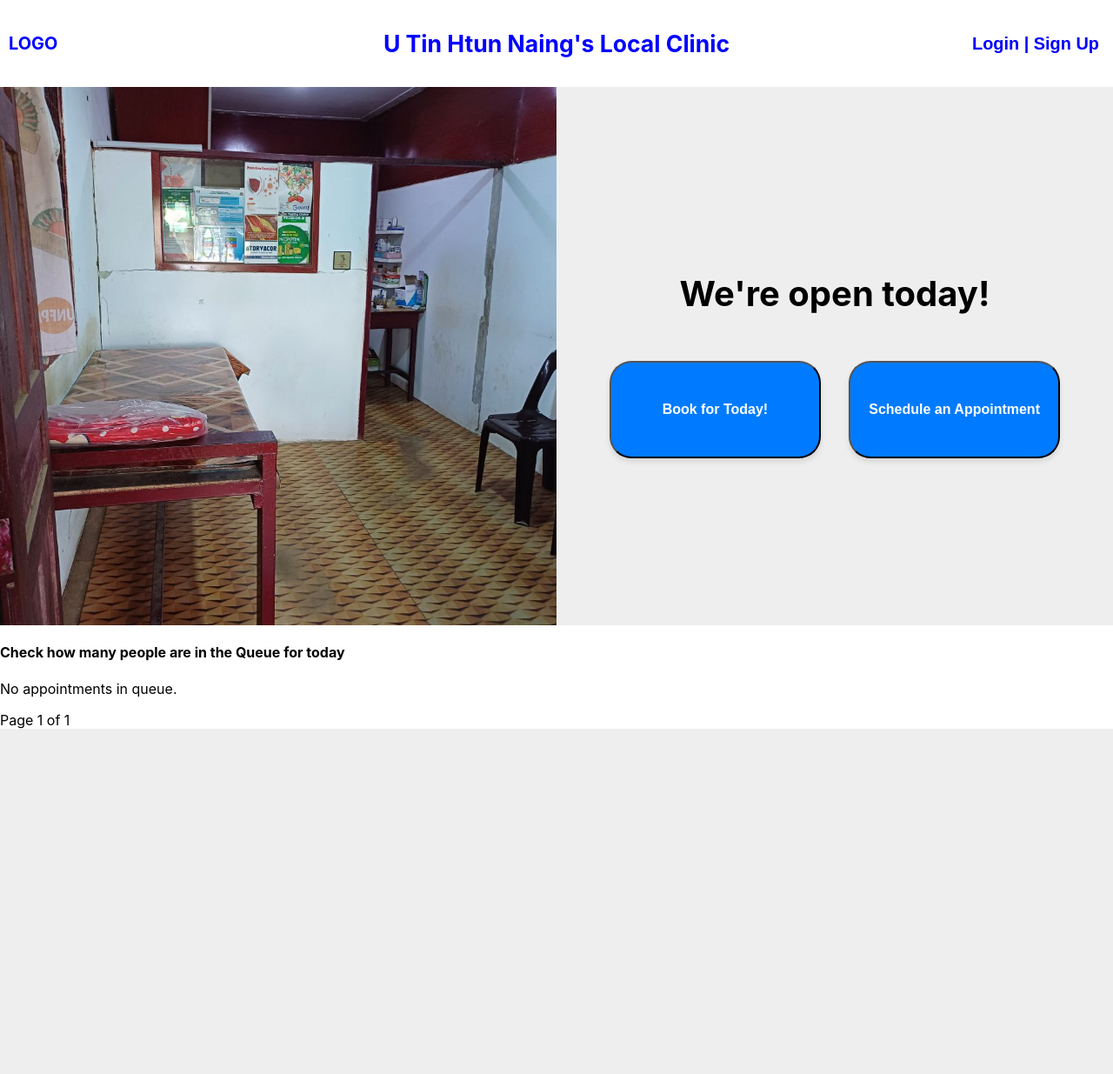
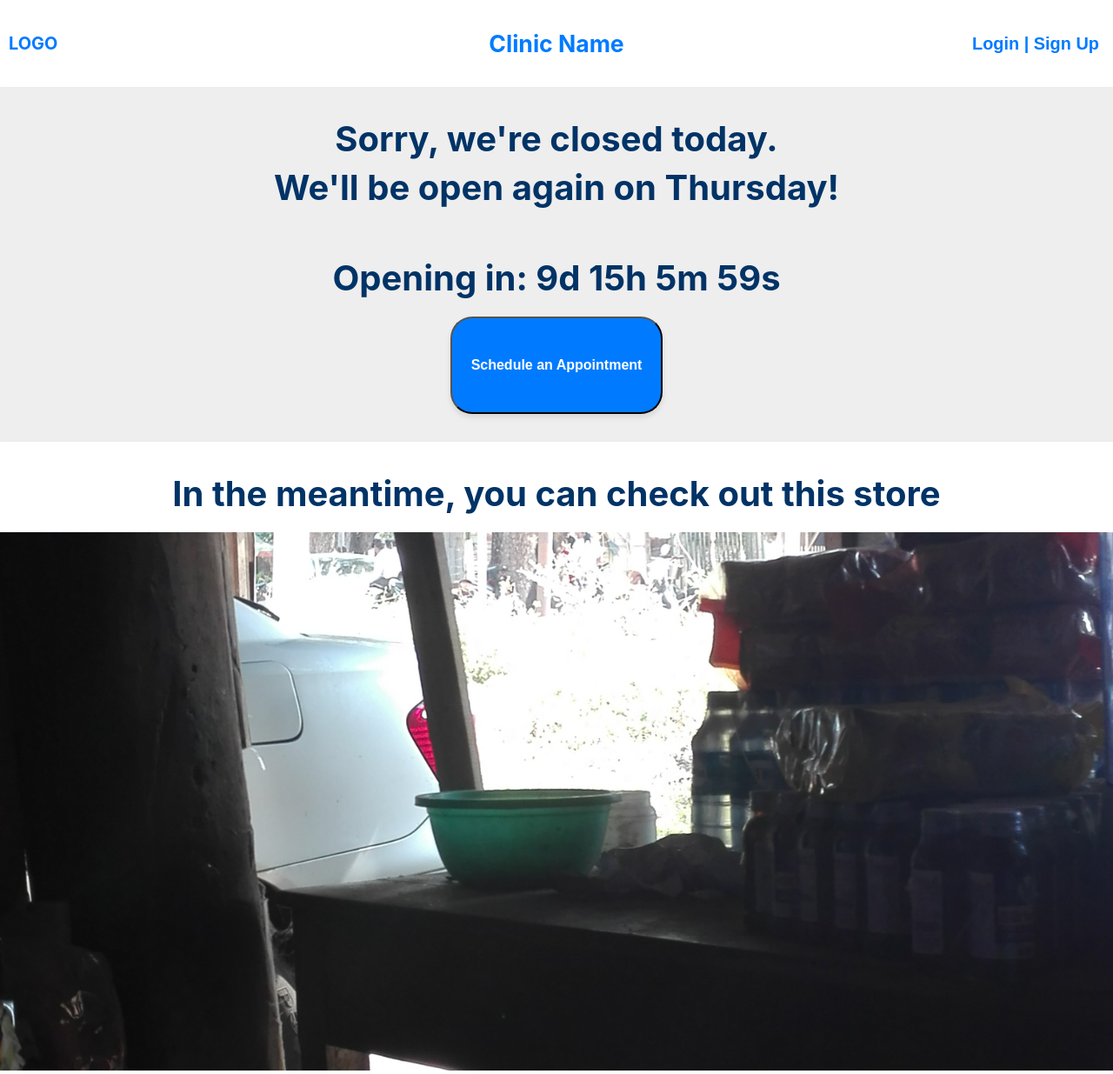
Before and after one commit to AurelianOnGit/Clinic, a Django app: page /reception/home in a window 1280 px wide. Shown: the whole page at 87% size. Before the commit the page ends 838 px from the top, so only its background shows below. Run offline with Django 5.2, Linux system fonts and the light colour scheme; data comes from the database, SQL or seed files in the repository; both versions use the stored data as it was after the commit.

Commit message:
fixed some issues, caused a lot more

```diff
--- a/Clinic/settings.py
+++ b/Clinic/settings.py
@@ -106,7 +106,7 @@
 
 LANGUAGE_CODE = 'en-us'
 
-TIME_ZONE = 'UTC'
+TIME_ZONE = 'Asia/Bangkok'
 
 USE_I18N = True
 
--- a/Reception/static/Reception/css/style.css
+++ b/Reception/static/Reception/css/style.css
@@ -20,7 +20,7 @@
 }
 
 .logo, .login-btn {
-    color: blue;
+    color: #007BFF;
     font-size: 1.5rem;
     font-weight: bold;
 }
@@ -30,7 +30,7 @@
 }
 
 .clinic-name {
-    color: blue;
+    color: #007BFF;
     font-size: 2rem;
     font-weight: bold;
     text-align: center;
@@ -41,35 +41,45 @@
     border: none;
 }
 
-.clinic-img {
+.clinic-img, .store-img {
     /* Shorthand for flex-grow: 1,  flex-shrink: 1, and flex-basis: 0% */
     flex: 1;
-
-    height: 38.7rem;
     overflow: hidden;
 }
 
-#waiting-room-img {
+#waiting-room-img, #storefront-img {
     float: none;
     margin: 0;
     width: 100%;
-    height: 100%;
+    height: 38.7rem;
     object-fit: cover;
 }
 
-.status-and-booking {
+.status-and-booking, .list-or-ad {
     display: flex;
     width: 100%;
     background-color: #EEEEEE;
+    box-shadow: 0 0.25rem 0.375rem rgba(0, 0, 0, 0.1);
 }
 
-.status-and-booking h1 {
+.list-or-ad {
+    flex-direction: column;
+    background-color: #FFFFFF;
+}
+
+.status-and-booking h1, .list-or-ad h1 {
     font-size: 2.5rem;
     text-align: center;
     line-height: 3.5rem;
+    color: #003366;
+    margin: 2rem 0 1rem 0;
 }
 
-.doctor-in {
+#coundown {
+    margin-bottom: 3rem;
+}
+
+.doctor-in, .closed-queue {
     display: flex;
     justify-content: center;
     flex-direction: column;
@@ -92,9 +102,14 @@
     width: 15vw;
     height: 13vh;
     font-size: 1rem;
+    margin-bottom: 2rem;
     box-shadow: 0 4px 6px rgba(0, 0, 0, 0.1);
     border-radius: 25px;
     transition: background-color 0.5s, box-shadow 0.0001s;
+}
+
+.too-late-btn {
+    background-color: rgba(0, 123, 255, 0.5);
 }
 
 .ap-btn-wrap-closed .ap-later-btn, .ap-btn-wrap-open button {
--- a/Reception/templates/Reception/base.html
+++ b/Reception/templates/Reception/base.html
@@ -12,7 +12,7 @@
                 <h5>LOGO</h5>
             </div>
             <div class="clinic-name">
-                <h5>U Tin Htun Naing's Local Clinic</h5>
+                <h5>Clinic Name</h5>
             </div>
             <div class="login-wrapper">
                 <button class="login-btn" type="button"><h5>Login | Sign Up</h5></button>
--- a/Reception/templates/Reception/home.html
+++ b/Reception/templates/Reception/home.html
@@ -8,9 +8,11 @@
     <body>
         {% block content %}
         <section class="status-and-booking">
-            <div class="clinic-img">
-                <img id="waiting-room-img" src="{% static 'Reception/images/ClinicWaitingRoom.png' %}">
-            </div>
+            {% if is_open %}
+                <div class="clinic-img">
+                    <img id="waiting-room-img" src="{% static 'Reception/images/ClinicWaitingRoom.png' %}" alt="Clinic Waiting Room">
+                </div>
+            {% endif %}
             <div class="doctor-in">
                 {% if is_open %}
                     <h1>We're open today!</h1>
@@ -20,13 +22,14 @@
                     </div>
                 {% else %}
                     <h1>Sorry, we're closed today.<br>We'll be open again on {{ next_open_day }}!</h1>
+                    <h1 id="countdown"></h1>
                     <div class="ap-btn-wrap-closed">
                         <button onclick="redirectToLaterForm()" class="ap-later-btn" type="button"><h4>Schedule an Appointment</h4></button>
                     </div>
                 {% endif %}
             </div>
         </section>
-        <section>
+        <section class="list-or-ad">
             {% if is_open %}
                 <div class="ap-check">
                     <h4>Check how many people are in the Queue for today</h4>
@@ -59,7 +62,10 @@
                 </div>
             {% else %}
                 <div class="closed-queue">
-                    <h4>We're closed today</h4>
+                    <h1>In the meantime, you can check out this store</h1>
+                </div>
+                <div class="store-img">
+                    <img id="storefront-img" src="{% static 'Reception/images/Placeholder.png' %}" alt="Entrance of the Store">
                 </div>
             {% endif %}
         </section>
@@ -73,6 +79,45 @@
                 function redirectToLaterForm() {
                     window.location.href = "{% url 'reception:book_later' %}";
                 }
+
+                // Get the timestamp from the context variable
+                const targetDate = new Date ("{{ next_open_datetime }}");
+
+                // Update the countdown every second
+                const countdown = setInterval(function () {
+                    const now = new Date().getTime();
+                    const distance = targetDate - now;
+
+                    const days = Math.floor(distance / (1000 * 60 * 60 * 24));
+                    const hours = Math.floor((distance % (1000 * 60 * 60 * 24)) / (1000 * 60 * 60));
+                    const minutes = Math.floor((distance % (1000 * 60 * 60)) / (1000 * 60));
+                    const seconds = Math.floor((distance % (1000 * 60)) / 1000);
+
+                    // Display the results
+                    let countdownString = "Opening in: ";
+
+                    if (days > 0) {
+                        countdownString += days + "d ";
+                    }
+
+                    if (hours > 0) {
+                        countdownString += hours + "h ";
+                    }
+
+                    if (minutes > 0) {
+                        countdownString += minutes + "m ";
+                    }
+
+                    countdownString += seconds + "s ";
+
+                    document.getElementById("countdown").innerHTML = countdownString;
+
+                    // If the countdown is finished, write some text
+                    if (distance < 0) {
+                        clearInterval(countdown);
+                        document.getElementById("countdown").innerHTML = "The Clinic is currently open!"
+                    }
+                });
             </script>
         {% endblock %}
     </body>
--- a/Reception/views.py
+++ b/Reception/views.py
@@ -5,15 +5,23 @@
 from django.db.models import Max
 from django.core.exceptions import ValidationError
 from django.core.paginator import Paginator
+from datetime import timedelta, time
 
 # Create your views here.
 def home(request):
-    today = timezone.localdate()
-    today_weekday = today.weekday()
+    today_aware = timezone.localtime()
+    today_date = today_aware.date()
+    today_weekday = today_date.weekday()
     closed_days = [5, 6]
-    is_open = today_weekday not in closed_days
 
-    appointments = Appointment.objects.filter(date=today).order_by('token')
+    # Clinic open and close times
+    opening_time = time(hour= 8, minute= 0)
+    closing_time = time(hour= 12, minute= 0)
+    current_time = today_aware.time()
+
+    is_open = (today_weekday not in closed_days) and (opening_time <= current_time < closing_time)
+
+    appointments = Appointment.objects.filter(date=today_date).order_by('token')
     paginator = Paginator(appointments, 25) # 25 per page
 
     page_number = request.GET.get('page') # which page are we on
@@ -26,15 +34,40 @@
             next_open_day_index = next_day
             break
 
+    # Calculate the date of the next open day
+    days_until_open = (next_open_day_index - today_weekday + 7) % 7
+    if days_until_open == 0 and not is_open:
+        days_until_open = 7
+
+    next_open_day_aware = today_aware.replace(
+        hour= 0,
+        minute= 0,
+        second= 0,
+        microsecond= 0
+    ) + timedelta(days=days_until_open)
+
+    # Combine both the date and time to make a full datetime object
+    next_open_datetime =  next_open_day_aware.replace(hour=8, minute=0)
+
+    # Calculate time until closing for the "book today" button
+    closing_datetime = today_aware.replace(hour= 12, minute= 0, second= 0, microsecond= 0)
+
+    # This will be True if it's more than 1 hour until closing
+    time_to_close = closing_datetime - today_aware
+    allow_booking = time_to_close > timedelta(hours= 1)
+
     weekdays = ["Monday", "Tuesday", "Wednesday", "Thursday", "Friday", "Saturday"]
     next_open_day_name = weekdays[next_open_day_index]
 
-    appointments_today = Appointment.objects.filter(date=today).order_by("token")
+    appointments_today = Appointment.objects.filter(date=today_date).order_by("token")
     context = {
         "appointments" : appointments_today,
         "is_open" : is_open,
         "next_open_day" : next_open_day_name,
-        'page_obj' : page_obj,
+        "page_obj" : page_obj,
+        "next_open_datetime" : next_open_datetime.isoformat(),
+        "allow_booking" : allow_booking,
+
     }
 
     return render(request, "Reception/home.html", context)
```
Also changed, not shown: Reception/templates/Reception/book_later.html (+15 -4 lines), Reception/static/Reception/images/Placeholder.png (added), db.sqlite3.
